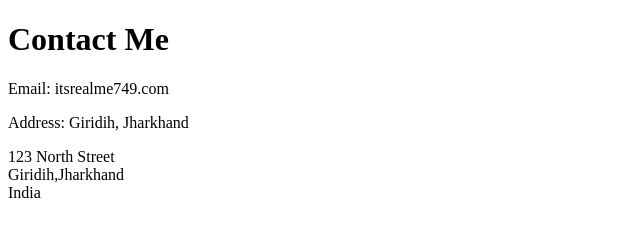
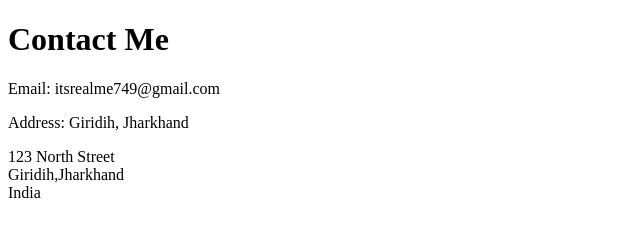
Before and after one commit to LaboniSarkar9/html-resume, a plain HTML site: page contect.html in a window 1280 px wide. Shown: the full height of the page, 0-640 px from the left. Drawn offline with Linux system fonts and the light colour scheme.

Commit message:
Update contect.html

```diff
--- a/contect.html
+++ b/contect.html
@@ -8,7 +8,7 @@
 <body>
     <h1>Contact Me</h1>
 
-<p>Email: itsrealme749.com</p>
+<p>Email: itsrealme749@gmail.com</p>
 <p>Address: Giridih, Jharkhand </p>
 <p>
   123 North Street<br />
```
